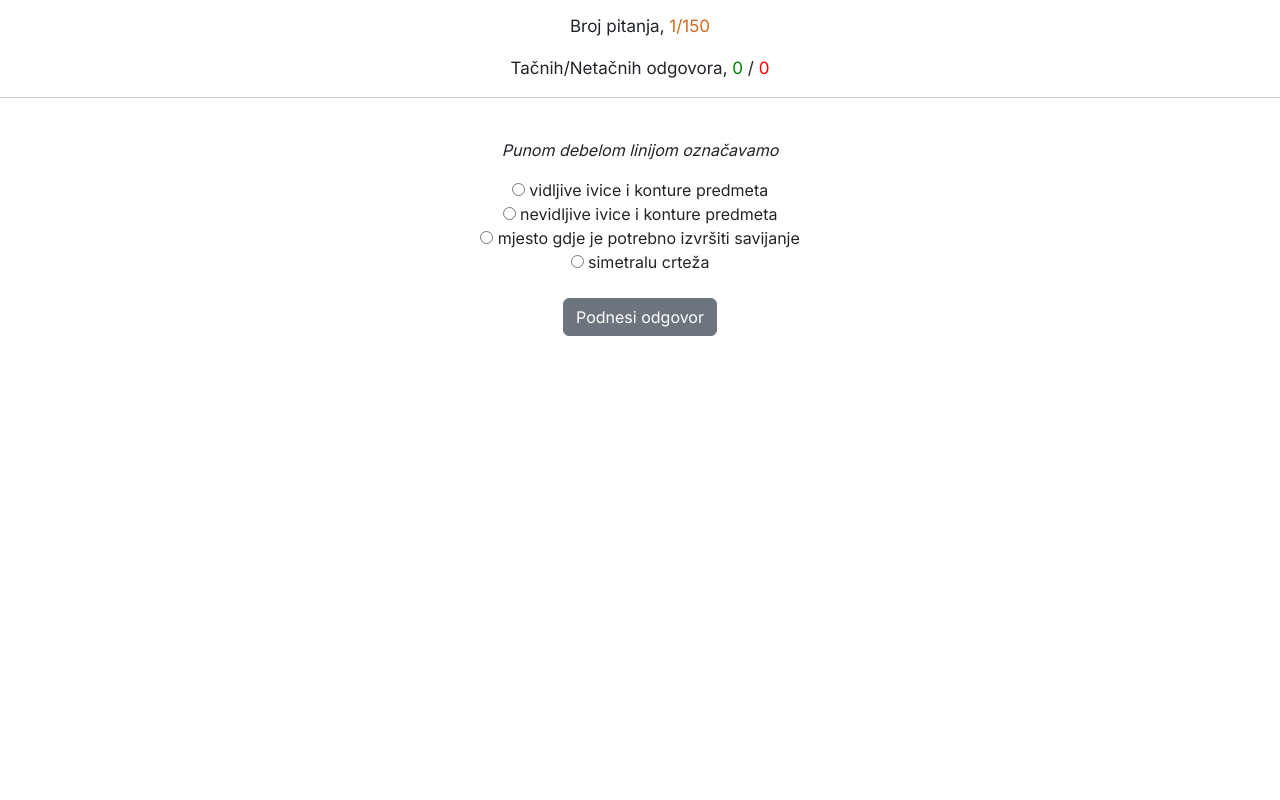
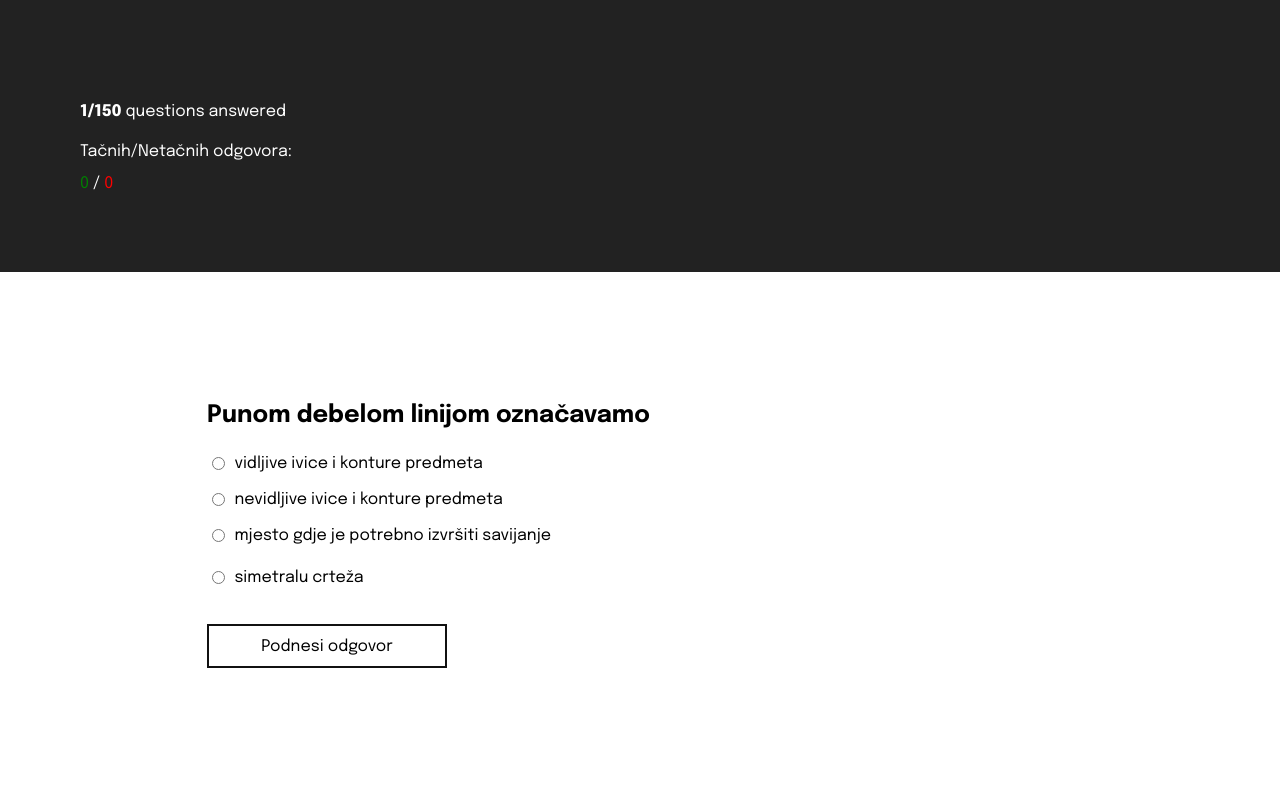
Before and after one commit to ammarsys/eksterna_matura, a Flask app: page /quiz in a window 1280 px wide. Run offline with Flask 2, Linux system fonts and the light colour scheme; some libraries are stand-ins or nearby versions.

Commit message:
added new styles, restructured the project

```diff
--- /dev/null
+++ b/static/scripts/quiz.js
@@ -0,0 +1,74 @@
+let quizData;
+let index = 1;
+let correct_qs = 0;
+
+async function getQuizData() {
+  return fetch("/api/data", {
+    method: "GET",
+  })
+    .then((response) => response.json())
+    .then((json) => {
+      quizData = json;
+    });
+}
+
+function displayQuestions(number, data) {
+  document.getElementById("question-num").innerHTML = `${number}/150`;
+  document.getElementById("question").innerHTML = data["text"];
+
+  document.getElementById("ans-a-label").innerHTML = data["answers"][0];
+  document.getElementById("ans-b-label").innerHTML = data["answers"][1];
+  document.getElementById("ans-c-label").innerHTML = data["answers"][2];
+  document.getElementById("ans-d-label").innerHTML = data["answers"][3];
+}
+
+function validateAnswer() {
+  let selected_answer_letter = document.querySelector(
+    "input[name=answer_rb]:checked"
+  ).value;
+  let answer = document.getElementById(
+    `ans-${selected_answer_letter}-label`
+  ).innerText;
+  let data = quizData["questions"][index];
+
+  if (data["answers"][data["corr"]] === answer) {
+    Swal.fire({
+      title: "Tačan odgovor!",
+      icon: "success",
+      confirmButtonText: "Nastavi dalje",
+    }).then((_) => {
+      ++index;
+      ++correct_qs;
+
+      document.getElementById("answers-correct").innerHTML = correct_qs;
+      defaultBehaviourDQ();
+    });
+  } else {
+    Swal.fire({
+      title: "Netačan odgovor!",
+      html: `Vi ste izabrali odgovor, <br><b>${answer}</b>. <br>a tačan je,<br><b>${
+        data["answers"][data["corr"]]
+      }</b>`,
+      icon: "error",
+      confirmButtonText: "Nastavi dalje",
+    }).then((_) => {
+      document.getElementById("answers-incorrect").innerText =
+        index - correct_qs;
+      ++index;
+      defaultBehaviourDQ();
+    });
+  }
+}
+
+function defaultBehaviourDQ() {
+  displayQuestions(index.toString(), quizData["questions"][index]);
+}
+
+window.onload = async function () {
+  document
+    .querySelector(".validate-btn")
+    .addEventListener("click", () => validateAnswer());
+
+  await getQuizData();
+  defaultBehaviourDQ();
+};
--- /dev/null
+++ b/static/styles/main.css
@@ -0,0 +1,194 @@
+@import url("https://fonts.googleapis.com/css2?family=Epilogue:wght@400;700;800&display=swap");
+/* http://meyerweb.com/eric/tools/css/reset/
+   v2.0 | 20110126
+   License: none (public domain)
+*/
+
+html,
+body,
+div,
+span,
+applet,
+object,
+iframe,
+h1,
+h2,
+h3,
+h4,
+h5,
+h6,
+p,
+blockquote,
+pre,
+a,
+abbr,
+acronym,
+address,
+big,
+cite,
+code,
+del,
+dfn,
+em,
+img,
+ins,
+kbd,
+q,
+s,
+samp,
+small,
+strike,
+strong,
+sub,
+sup,
+tt,
+var,
+b,
+u,
+i,
+center,
+dl,
+dt,
+dd,
+ol,
+ul,
+li,
+fieldset,
+form,
+label,
+legend,
+table,
+caption,
+tbody,
+tfoot,
+thead,
+tr,
+th,
+td,
+article,
+aside,
+canvas,
+details,
+embed,
+figure,
+figcaption,
+footer,
+header,
+hgroup,
+menu,
+nav,
+output,
+ruby,
+section,
+summary,
+time,
+mark,
+audio,
+video {
+  margin: 0;
+  padding: 0;
+  border: 0;
+  font-size: 100%;
+  font: inherit;
+  vertical-align: baseline;
+}
+/* HTML5 display-role reset for older browsers */
+article,
+aside,
+details,
+figcaption,
+figure,
+footer,
+header,
+hgroup,
+menu,
+nav,
+section {
+  display: block;
+}
+body {
+  line-height: 1;
+}
+ol,
+ul {
+  list-style: none;
+}
+blockquote,
+q {
+  quotes: none;
+}
+blockquote:before,
+blockquote:after,
+q:before,
+q:after {
+  content: "";
+  content: none;
+}
+table {
+  border-collapse: collapse;
+  border-spacing: 0;
+}
+
+html {
+  font-size: 10px;
+}
+
+body {
+  overflow-x: hidden;
+}
+
+* {
+  font-family: "Epilogue", sans-serif !important;
+}
+
+p {
+  font-size: 1.6rem;
+}
+
+.swal2-container * {
+  font-size: 1.6rem;
+}
+
+.swal2-container h2 {
+  font-size: 2.5rem;
+}
+
+button {
+  padding: 0.7em 2em;
+  border: 2px solid #111;
+  width: 15em;
+  margin: 0 auto;
+  display: inline-block;
+  background-color: transparent;
+  cursor: pointer;
+  transition: 0.3s all;
+  font-size: 1.6rem;
+}
+
+button:hover {
+  background: #111;
+  color: #fff;
+}
+
+.container {
+  padding-right: 15px;
+  padding-left: 15px;
+  margin-right: auto;
+  margin-left: auto;
+}
+
+@media (min-width: 768px) {
+  .container {
+    width: 750px;
+  }
+}
+@media (min-width: 992px) {
+  .container {
+    width: 970px;
+  }
+}
+@media (min-width: 1200px) {
+  .container {
+    width: 1170px;
+  }
+}
--- /dev/null
+++ b/static/styles/quiz.css
@@ -0,0 +1,75 @@
+.content {
+  height: 100vh;
+  width: 75vw;
+}
+
+.content .container {
+  margin-left: 15%;
+  margin-top: 15em;
+}
+
+.results p {
+  margin-top: 1.5em;
+}
+
+#question {
+  font-weight: 600;
+  margin-bottom: 1em;
+  font-size: 2.4rem;
+}
+
+#question-num {
+  font-weight: 800;
+}
+
+#wrapper {
+  display: flex;
+}
+
+aside {
+  height: 100vh;
+  background-color: #222;
+  color: #fff;
+}
+
+aside .results {
+  padding: 8em;
+}
+
+.option {
+  display: flex;
+  align-items: center;
+  margin: 1em 0;
+  font-size: 1.6rem;
+  gap: 0.4em;
+}
+
+.option label {
+  margin-top: 0.25em;
+}
+
+button {
+  margin-top: 1em;
+}
+
+@media only screen and (max-width: 1600px) {
+  #wrapper {
+    flex-direction: column;
+    height: 100vh;
+  }
+
+  aside {
+    height: auto;
+  }
+
+  .container {
+    margin-top: 0 !important;
+  }
+
+  .content {
+    display: flex;
+    width: 100%;
+    align-items: center;
+    justify-content: center;
+  }
+}
--- a/templates/quiz.html
+++ b/templates/quiz.html
@@ -1,130 +1,68 @@
 <!DOCTYPE html>
 <html lang="en">
   <head>
-    <meta charset="UTF-8">
+    <meta charset="UTF-8" />
     <title>Kviz | Tehnička kultura</title>
     <script src="//cdn.jsdelivr.net/npm/sweetalert2@11"></script>
-    <link href="https://cdn.jsdelivr.net/npm/bootstrap@5.2.0-beta1/dist/css/bootstrap.min.css" rel="stylesheet" integrity="sha384-0evHe/X+R7YkIZDRvuzKMRqM+OrBnVFBL6DOitfPri4tjfHxaWutUpFmBp4vmVor" crossorigin="anonymous">
+
+    <link
+      rel="stylesheet"
+      type="text/css"
+      href="{{ url_for('static',filename='styles/main.css') }}"
+    />
+    <link
+      rel="stylesheet"
+      type="text/css"
+      href="{{ url_for('static',filename='styles/quiz.css') }}"
+    />
+    <script src="{{url_for('static', filename='scripts/quiz.js')}}"></script>
   </head>
-<script>
-    let quizData;
-    let index = 1;
-    let correct_qs = 0;
-
-    async function getQuizData() {
-        return fetch('/api/data', {
-            method: "GET"
-        }).then(response => response.json()).then(json => {
-            quizData = json;
-        })
-    }
-
-    function displayQuestions(number, data) {
-        document.getElementById('question-num').innerHTML = `${number}/150`
-        document.getElementById('question').innerHTML = data["text"]
-
-        document.getElementById('ans-a-label').innerHTML = data["answers"][0];
-        document.getElementById('ans-b-label').innerHTML = data["answers"][1];
-        document.getElementById('ans-c-label').innerHTML = data["answers"][2];
-        document.getElementById('ans-d-label').innerHTML = data["answers"][3];
-    }
-
-    function validateAnswer() {
-        let selected_answer_letter = document.querySelector("input[name=answer_rb]:checked").value;
-        let answer = document.getElementById(`ans-${selected_answer_letter}-label`).innerText;
-        let data = quizData["questions"][index];
-
-        if (data["answers"][data["corr"]] === answer) {
-            Swal.fire({
-              title: 'Tačan odgovor!',
-              icon: 'success',
-              confirmButtonText: 'Nastavi dalje'
-            }).then((_) => {
-                    ++index;
-                    ++correct_qs;
-
-                    document.getElementById('answers-correct').innerHTML = correct_qs
-                    defaultBehaviourDQ()
-                }
-            )
-        } else {
-            Swal.fire({
-              title: "Netačan odgovor!",
-              html: `Vi ste izabrali odgovor, <br><b>${answer}</b>. <br>a tačan je,<br><b>${data["answers"][data["corr"]]}</b>`,
-              icon: 'error',
-              confirmButtonText: 'Nastavi dalje'
-            }).then((_) => {
-                    document.getElementById('answers-incorrect').innerText = index - correct_qs
-                    ++index;
-                    defaultBehaviourDQ()
-                }
-            )
-        }
-    }
-
-    function defaultBehaviourDQ() {
-         displayQuestions(index.toString(), quizData["questions"][index]);
-    }
-
-
-    window.onload = async function () {
-        await getQuizData();
-        defaultBehaviourDQ();
-    };
-</script>
-
-<style>
-    @import url('https://fonts.googleapis.com/css2?family=Inter&display=swap');
-
-    body {
-        font-family: 'Inter', sans-serif;
-    }
-
-    .content {
-        height: 350px;
-        display: flex;
-        flex-direction: column;
-        justify-content: center;
-        text-align: center;
-    }
-
-    .holder {
-        gap: 2em;
-        font-size: 17px;
-    }
-</style>
 
   <body>
-<div class="content">
-    <div class="holder">
-        <p>Broj pitanja, <span id="question-num" style="color: chocolate">0/150</span></p>
-        <p>Tačnih/Netačnih odgovora,
+    <div id="wrapper">
+      <aside>
+        <div class="results">
+          <p><span id="question-num">0/150</span> questions answered</p>
+          <p>
+            Tačnih/Netačnih odgovora:
+            <br /><br />
+
             <span id="answers-correct" style="color: green">0</span>
             /
             <span id="answers-incorrect" style="color: red">0</span>
           </p>
-        <hr>
+        </div>
+      </aside>
+
+      <div class="content">
+        <div class="container">
+          <p id="question"></p>
+
+          <form>
+            <div class="option">
+              <input type="radio" value="a" id="ans-a" name="answer_rb" />
+              <label for="ans-a" id="ans-a-label"></label><br />
             </div>
 
-    <br>
-    <i><p id="question"></p></i>
+            <div class="option">
+              <input type="radio" value="b" id="ans-b" name="answer_rb" />
+              <label for="ans-b" id="ans-b-label"></label><br />
+            </div>
 
-    <form>
-        <input type="radio" value="a" id="ans-a" name="answer_rb">
-        <label for="ans-a" id="ans-a-label"></label><br>
+            <div class="option">
+              <input type="radio" value="c" id="ans-c" name="answer_rb" />
+              <label for="ans-c" id="ans-c-label"></label><br />
+            </div>
 
-        <input type="radio" value="b" id="ans-b" name="answer_rb">
-        <label for="ans-b" id="ans-b-label"></label><br>
+            <div class="option">
+              <input type="radio" value="d" id="ans-d" name="answer_rb" />
+              <label for="ans-d" id="ans-d-label"></label><br /><br />
+            </div>
 
-        <input type="radio" value="c" id="ans-c" name="answer_rb">
-        <label for="ans-c" id="ans-c-label"></label><br>
-
-        <input type="radio" value="d" id="ans-d" name="answer_rb"/>
-        <label for="ans-d" id="ans-d-label"></label><br><br>
-
-        <button type="button" class="btn btn-secondary btn-xl" onclick="validateAnswer();">Podnesi odgovor</button>
+            <button class="validate-btn" type="button">Podnesi odgovor</button>
           </form>
-
+        </div>
+      </div>
     </div>
   </body>
 </html>
```
Also changed, not shown: static/styles/home.css (added, +26 -0 lines), static/styles/legal.css (added, +24 -0 lines), templates/index.html (+17 -43 lines), templates/privacypolicy.html (+32 -28 lines). Lines whose indentation alone changed are shown as unchanged.
